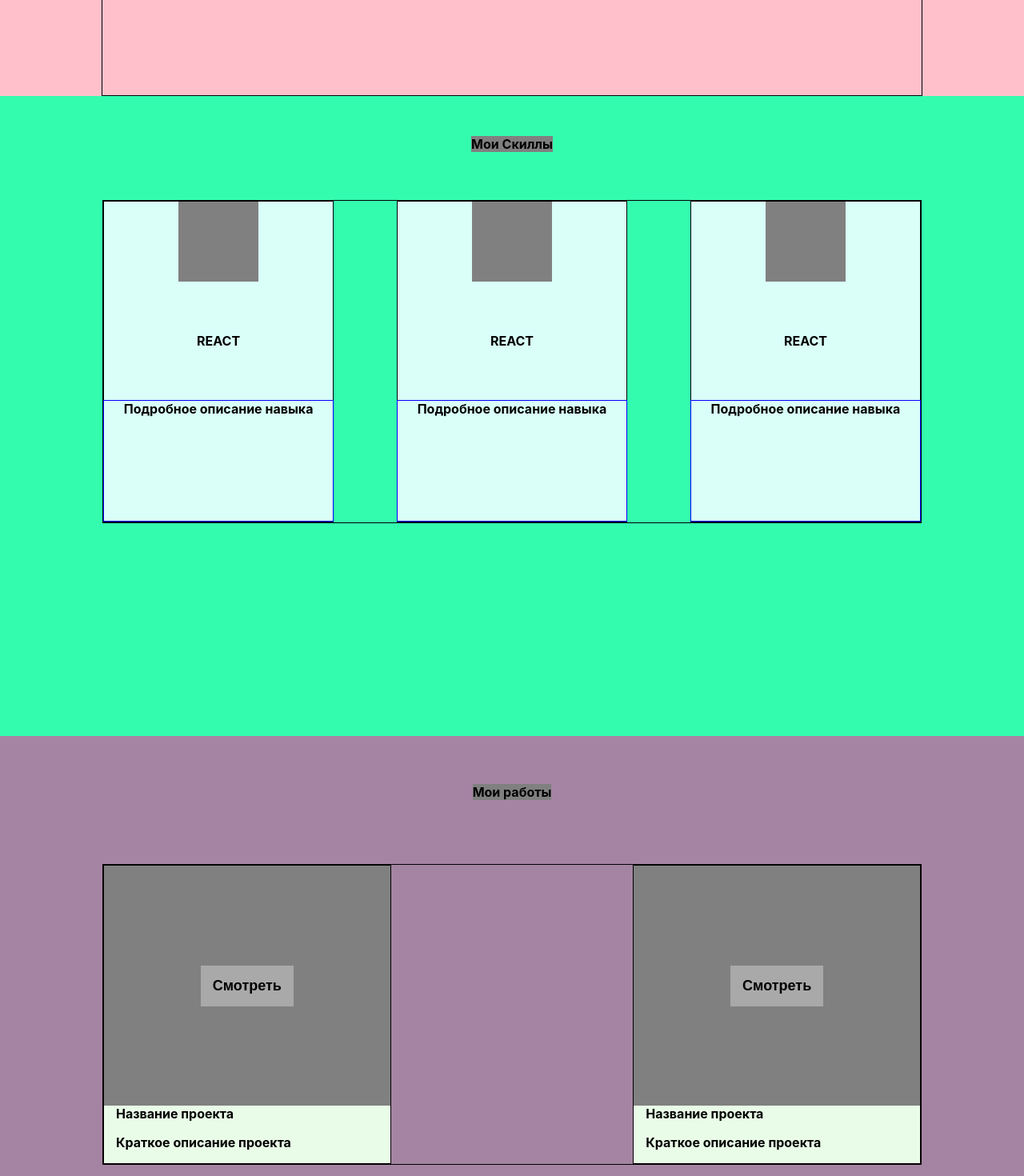
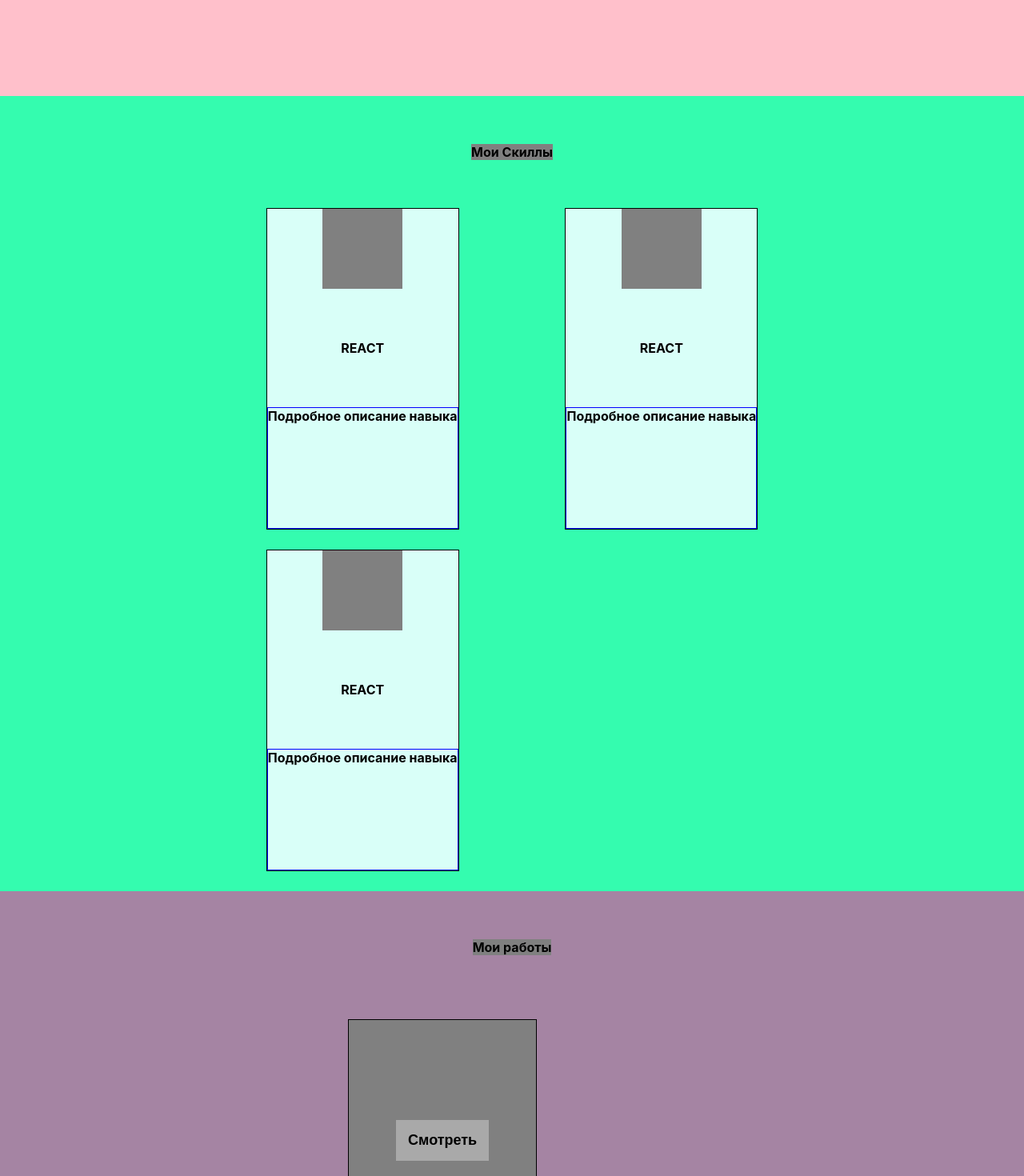
Before and after one commit to zionjke/portfolio, a React (Create React App) app: page / in a window 1280 px wide. Shown: the part 780-2250 px from the top of the page at 80% size. Built offline with nearby package versions, Linux system fonts and the light colour scheme.

Commit message:
add adaptive

```diff
--- a/package.json
+++ b/package.json
@@ -2,7 +2,7 @@
   "name": "portfolio",
   "version": "0.1.0",
   "private": true,
-  "homepage": "https:/zionjke.github.io/portfolio",
+  "homepage": "https://zionjke.github.io/portfolio",
   "dependencies": {
     "@testing-library/jest-dom": "^4.2.4",
     "@testing-library/react": "^9.4.0",
--- a/src/App.js
+++ b/src/App.js
@@ -8,12 +8,12 @@ import Projects from "./components/Projects/Projects";
 import Slogan from "./components/Slogan/Slogan";
 import Contacts from "./components/Contacts/Contacts";
 import Footer from "./components/Footer/Footer";
-import BrowserRouter from "react-router-dom/BrowserRouter";
+
 
 
 function App() {
     return (
-        <BrowserRouter basename={process.env.PUBLIC_URL}>
+
             <div className="App">
                 <div className="portfolio">
                     <Header/>
@@ -25,7 +25,7 @@ function App() {
                     <Footer/>
                 </div>
             </div>
-        </BrowserRouter>
+
     );
 }
 
--- a/src/components/Contacts/Contacts.js
+++ b/src/components/Contacts/Contacts.js
@@ -8,7 +8,6 @@ function Contacts() {
             <div className={styles.container}>
                 <div className={styles.contacts_block}>
                     <span>Контакты</span>
-
                         <form className={styles.contacts_block_form}>
                             <input type="text"/>
                             <input type="text"/>
--- a/src/components/Contacts/Contacts.module.css
+++ b/src/components/Contacts/Contacts.module.css
@@ -1,11 +1,15 @@
 .contacts {
   min-height: 100vh;
   background-color: #a2a86b;
+  display: flex;
+  justify-content: center;
+  align-content: center;
+
+
 }
 
 .container {
   width: 80%;
-  border: 1px solid;
   margin: 0 auto;
 
 
@@ -27,12 +31,13 @@
 }
 
 .contacts_block_form {
-  border: 1px solid;
+
   display: flex;
   flex-direction: column;
   justify-content: space-between;
   margin-top: 50px;
   width: 25%;
+
 
 }
 .contacts_block_form input,
--- a/src/components/Header/Header.module.css
+++ b/src/components/Header/Header.module.css
@@ -11,7 +11,6 @@
   display: flex;
   justify-content: flex-end;
   align-items: center;
-  border: 1px solid;
   width: 80%;
 
 }
--- a/src/components/Header/Navbar/Navbar.module.css
+++ b/src/components/Header/Navbar/Navbar.module.css
@@ -2,4 +2,5 @@
   width: 400px;
   display: flex;
   justify-content:space-between ;
+  flex-wrap: wrap;
 }
--- a/src/components/Main/Main.module.css
+++ b/src/components/Main/Main.module.css
@@ -7,9 +7,9 @@
 
 .container {
   display: flex;
+  flex-wrap: wrap;
   justify-content: space-around;
   align-items: center;
-  border: 1px solid;
   width: 80%;
 
 
--- a/src/components/Projects/Item/ProjectsItem.module.css
+++ b/src/components/Projects/Item/ProjectsItem.module.css
@@ -3,9 +3,9 @@
 .myprojects_item {
   display: flex;
   flex-direction: column;
-  width: 35%;
   border: 1px solid;
   align-items: flex-start;
+  margin-bottom: 25px;
 
 }
 
--- a/src/components/Projects/Projects.module.css
+++ b/src/components/Projects/Projects.module.css
@@ -1,17 +1,20 @@
 .projects {
   min-height: 100vh;
   background-color: #a584a3;
+  display: flex;
+  justify-content: center;
 }
 
 .container {
+  display: flex;
+  flex-direction: column;
+  flex-wrap: wrap;
+  justify-content: center;
+  align-items: center;
   width: 80%;
-  margin: 0 auto;
-
 }
 
 .myprojects {
-
-
   display: flex;
   justify-content: center;
 
@@ -24,8 +27,10 @@
 }
 
 .myprojects_items{
+  width: 40%;
   display: flex;
+  flex-wrap: wrap;
   justify-content: space-between;
   margin-top: 80px;
-  border: 1px solid;
+
 }
--- a/src/components/Skills/Item/Item.module.css
+++ b/src/components/Skills/Item/Item.module.css
@@ -7,8 +7,9 @@
   align-items: center;
   background-color: #d9fff8;
   border: 1px solid;
-  width: 28%;
   min-height: 400px;
+  margin-bottom: 25px;
+;
 }
 
 .myskill_item span {
@@ -28,5 +29,5 @@
   text-align: center;
   border: 1px solid blue;
   min-height: 150px;
-  width: 100%;
+  /*width: 100%;*/
 }
--- a/src/components/Skills/Skills.module.css
+++ b/src/components/Skills/Skills.module.css
@@ -1,18 +1,24 @@
 .skills {
   min-height: 100vh;
   background-color: #34fcaf;
+  display: flex;
+  justify-content: center;
 
 
 }
 
 .container {
+  display: flex;
+  flex-direction: column;
+  flex-wrap: wrap;
+  justify-content: center;
+  align-items: center;
   width: 80%;
-  margin: 0 auto;
+
 
 }
 
 .myskills{
-
   display: flex;
   justify-content: center;
 
@@ -21,14 +27,17 @@
 .myskills span {
   background-color: gray;
   font-weight: bold;
-  margin-top: 50px;
+  margin-top: 60px;
+
 
 }
 
 .myskill_items {
-  border: 1px solid;
+  width: 60%;
   margin-top: 60px;
   display: flex;
   justify-content: space-between;
+  flex-wrap: wrap;
+
 
 }
--- a/src/components/Slogan/Slogan.module.css
+++ b/src/components/Slogan/Slogan.module.css
@@ -4,7 +4,7 @@
 }
 .container {
   width: 80%;
-  border: 1px solid;
+
   margin: 0 auto;
 
 }
```
Also changed, not shown: 8 other files (tests, documents, lock files or other folders).
